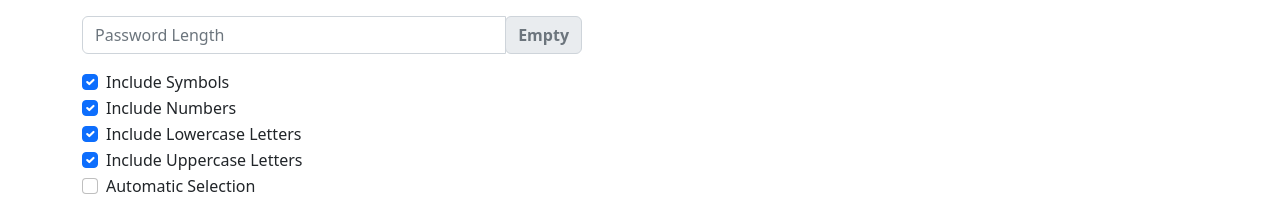
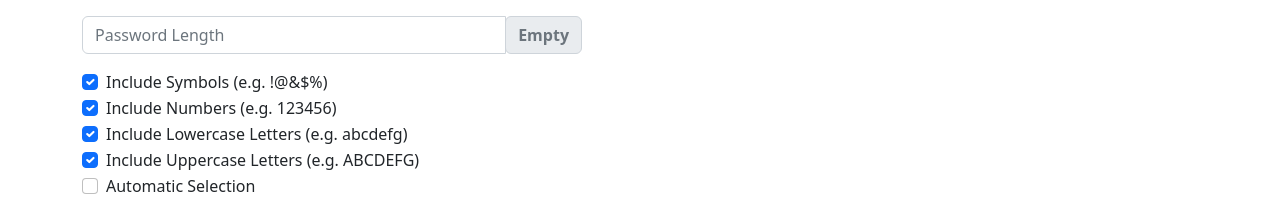
Before and after one commit to iamreiyn/password-generator, a React (Create React App) app: page / in a window 1280 px wide. Shown: the part 439-653 px from the top of the page. Built offline with nearby package versions, Linux system fonts and the light colour scheme; the HTML template or start-up script is replaced by a standard one.

Commit message:
Minor changes

```diff
--- a/src/components/Structure.jsx
+++ b/src/components/Structure.jsx
@@ -148,7 +148,7 @@ function Structure() {
           checked="false"
         ></input>
         <label className="form-check-label" htmlFor="flexCheckChecked">
-          Include Symbols
+          Include Symbols (e.g. !@&$%)
         </label>
       </div>
       <div className="form-check">
@@ -161,7 +161,7 @@ function Structure() {
           checked="false"
         ></input>
         <label className="form-check-label" htmlFor="flexCheckChecked">
-          Include Numbers
+          Include Numbers (e.g. 123456)
         </label>
       </div>
       <div className="form-check">
@@ -174,7 +174,7 @@ function Structure() {
           checked="false"
         ></input>
         <label className="form-check-label" htmlFor="flexCheckChecked">
-          Include Lowercase Letters
+          Include Lowercase Letters (e.g. abcdefg)
         </label>
       </div>
       <div className="form-check">
@@ -187,7 +187,7 @@ function Structure() {
           checked="false"
         ></input>
         <label className="form-check-label" htmlFor="flexCheckChecked">
-          Include Uppercase Letters
+          Include Uppercase Letters (e.g. ABCDEFG)
         </label>
       </div>
       <div className="form-check">
```
